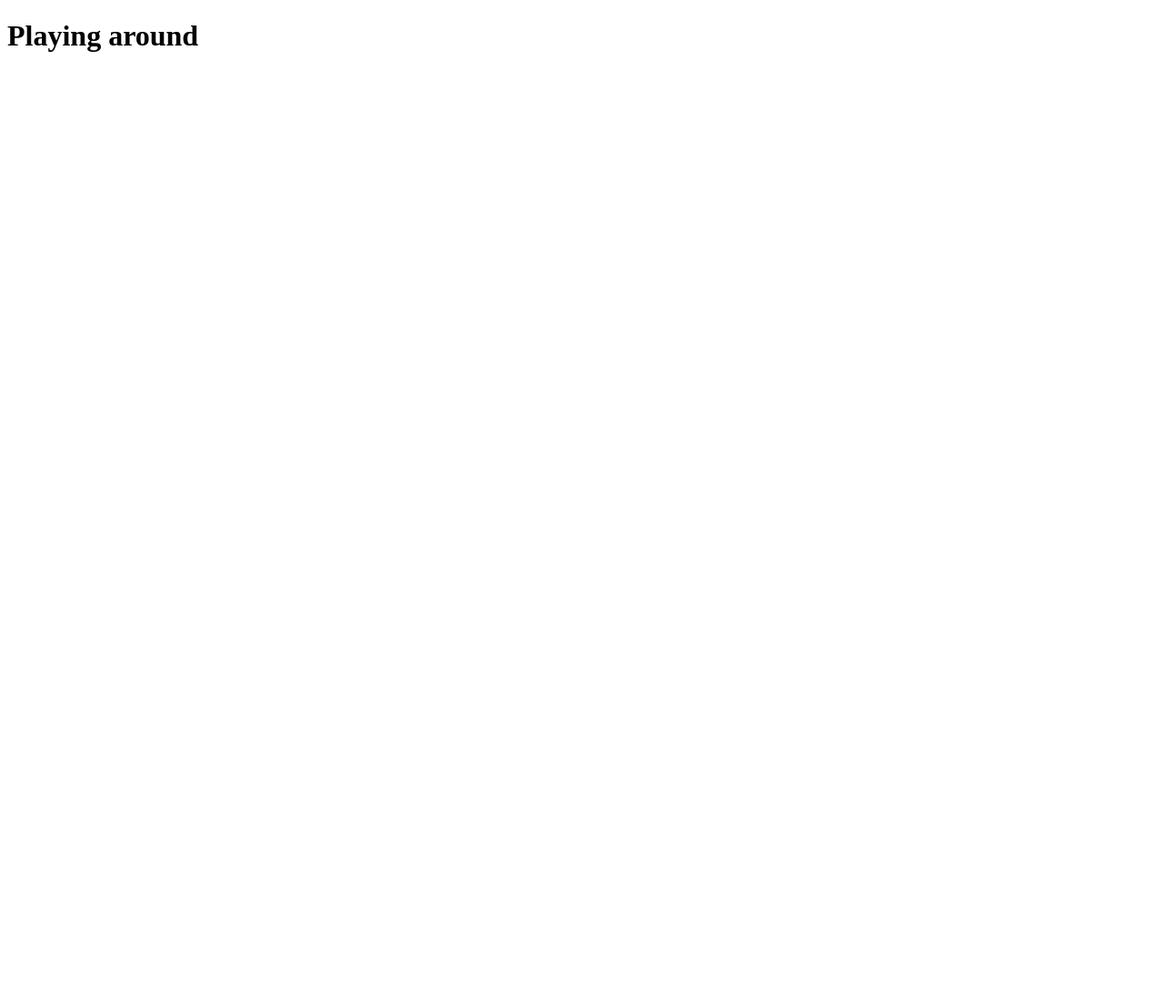
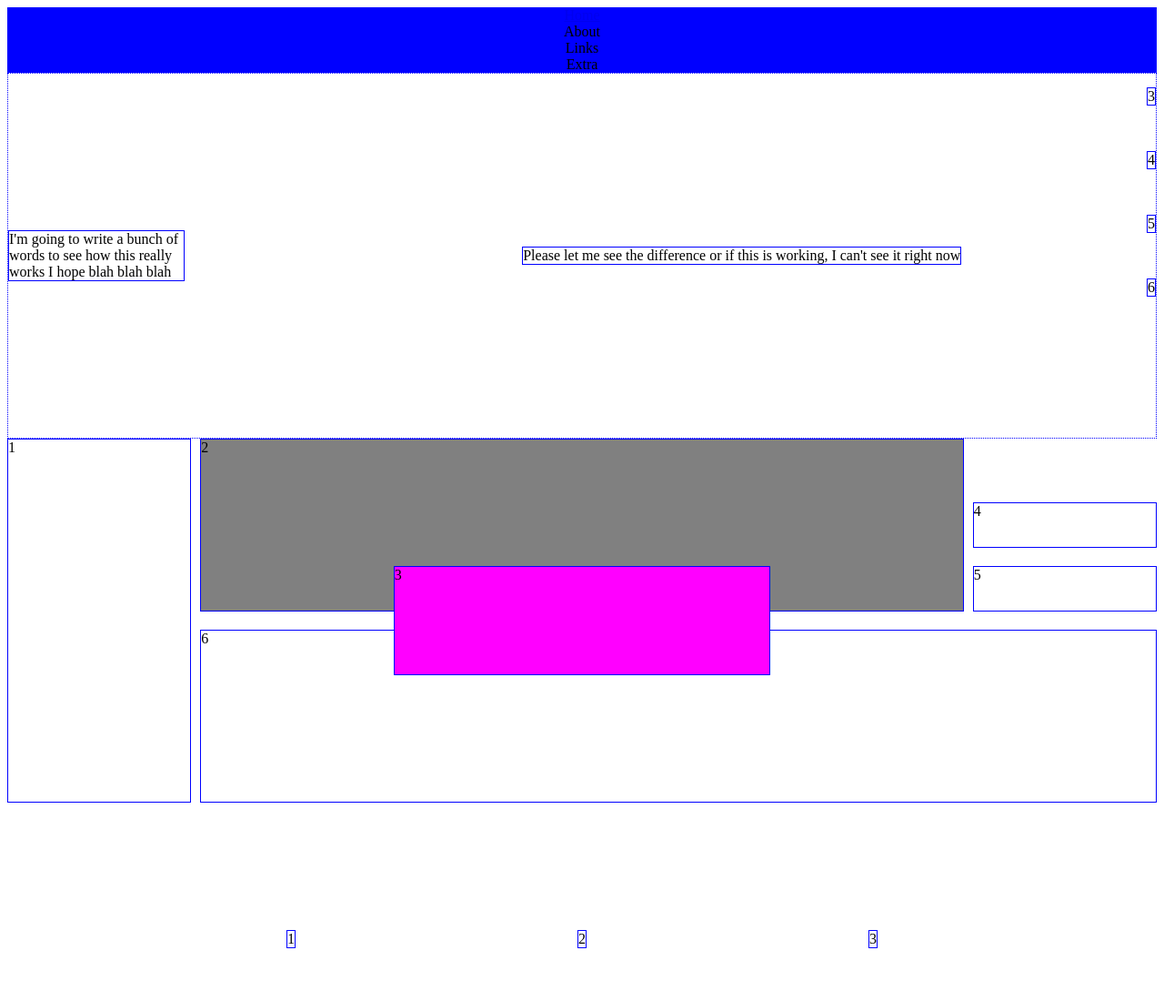
Before and after one commit to sparknonymous/testing, a plain HTML site: page index.html in a window 1280 px wide. Shown: the top 1100 px of the page at 91% size. Before the commit the page ends 800 px from the top, so only its background shows below. Drawn offline with Linux system fonts and the light colour scheme.

Commit message:
grid testing

```diff
--- a/index.html
+++ b/index.html
@@ -3,9 +3,60 @@
 
     <head>
       <title> testing </title>
+      <link href="style.css" type="text/css" rel="stylesheet">
     </head>
 
-    <h1>Playing around</h1>
+    <body>
+
+    	<nav class="nav">
+    		<ul>
+	    		<li><a href=#>Home</a></li>
+	    		<li>About</li>
+	    		<li>Links</li>
+	    		<li>Extra</li>
+    		</ul>
+    	</nav>
 
 
+      <div class="grid">
+
+        <div class="box a"> I'm going to write a bunch of words to see how this really works I hope blah blah blah</div>
+        <div class="box b"> Please let me see the difference or if this is working, I can't see it right now </div>
+        <div class="box c"> 3 </div>
+    	  <div class="box d"> 4 </div>
+        <div class="box e"> 5 </div>
+        <div class="box f"> 6 </div>
+
+     </div>
+
+     <div class="gridB">
+        <div class="box g"> 1 </div>
+        <div class="box h"> 2 </div>
+        <div class="box i"> 3 </div>
+        <div class="box j"> 4 </div>
+        <div class="box k"> 5 </div>
+        <div class="box l"> 6 </div>
+     </div>
+
+     <div class="gridC">
+        <div class="box m"> 1  </div>
+        <div class="box n"> 2 </div>
+        <div class="box o"> 3 </div>
+        <div class="box p"> 4 </div>
+        <div class="box q"> 5 </div>
+        <div class="box r"> 6 </div>
+     </div>
+
+     <div class="gridD">
+        <div>ok</div>
+        <div>ok</div>
+        <div>ok</div>
+        <div>ok</div>
+        <div>ok</div>
+     </div>
+
+
+
+   	</body>
+
   </html>
--- a/style.css
+++ b/style.css
@@ -1,3 +1,107 @@
 h1 {
   color: red;
 }
+body{
+
+}
+.nav ul{
+	background-color: blue;
+	padding: 0px;
+	margin: 0px;
+	text-align: center;
+}
+
+.grid {
+	border: 1px blue dotted;
+	display: grid;
+	grid-template: repeat(6, 50px)/repeat(6,1fr);
+	grid-gap: 20px 20px;
+	justify-items: end;
+	justify-content: center;
+	align-items: center;
+	align-content: stretch;
+}
+
+.gridB {
+	grid-gap: 20px 10px;
+	display: grid;
+	grid-template: repeat(6, 50px)/repeat(6,1fr);
+	grid-template-areas: "g h h h h i"
+						"g h h h h j"
+						"g h h h h k"
+						"g l l l l l"
+						"g l l l l l"
+						"g l l l l l";
+	justify-content: center ;
+
+}
+
+.gridC {
+
+	grid-gap: 20px;
+	display: grid;
+	grid-template: repeat(2, 300px)/repeat(3, 300px);
+
+
+  	justify-items: center;
+ 	justify-content: center;
+  	align-items: center;
+  	align-content: center;
+
+ }
+
+ .gridD{
+ 	display: grid;
+ 	grid-template: repeat(2, 300px)/repeat(2,300px);
+ 	justify-items: stretch;
+ }
+
+.box {
+	border: 1px blue solid;
+}
+
+.a {
+
+	grid-area: 1/1/7/span 1;
+}
+
+.b {
+
+	grid-area: 1/2/span 6/ span 4;
+
+}
+
+.g {
+
+	grid-area: g;
+
+}
+
+.h {
+
+	background-color: grey;
+	grid-area: h;
+	z-index: 1;
+}
+
+.i {
+
+	background-color: magenta;
+	grid-area: 3/3/span 2/ span 2;
+	z-index: 2;
+}
+
+.j {
+
+	grid-area: j;
+}
+
+.k {
+
+	grid-area: k;
+}
+
+.l {
+
+	grid-area: l;
+}
```
